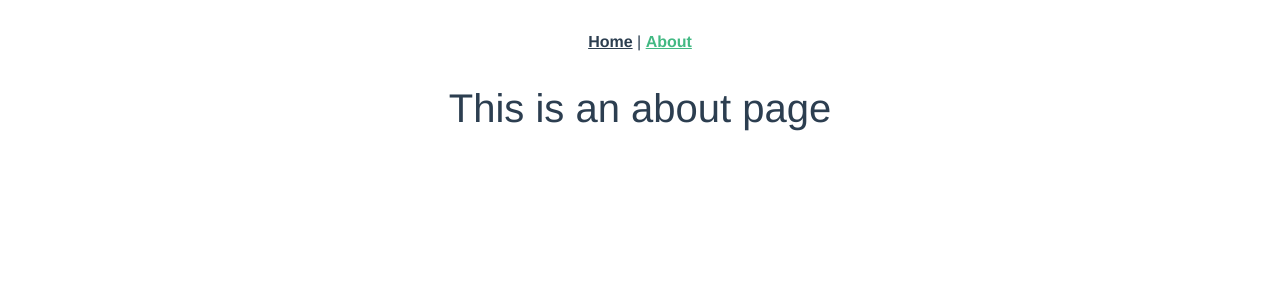
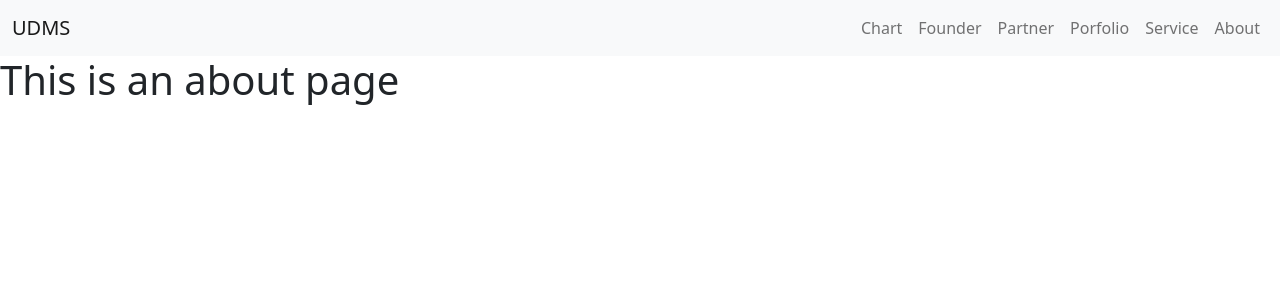
Before and after one commit to pebojote/udms, a Vue app: page /about in a window 1280 px wide. Shown: the top 300 px of the page. Built offline with nearby package versions, Linux system fonts and the light colour scheme.

Commit message:
Add Simple UI Navigation

```diff
--- a/src/App.vue
+++ b/src/App.vue
@@ -1,32 +1,117 @@
 <template>
   <div id="app">
-    <div id="nav">
-      <router-link to="/">Home</router-link> |
-      <router-link to="/about">About</router-link>
-    </div>
+    <nav class="navbar navbar-expand-lg navbar-light bg-light">
+      <div class="container-fluid">
+        <router-link to="/" class="navbar-brand">UDMS</router-link>
+        <span class="mobile__size">
+          <span class="d-flex flex-grow-1"></span>
+          <button class="btn btn-light" type="button" data-bs-toggle="offcanvas" data-bs-target="#offcanvasExample" aria-expanded="false" aria-controls="offcanvasExample">
+            More
+          </button>
+        </span>
+        <span class="desktop__size">
+          <span class="d-flex flex-grow-1"></span>
+          <ul class="navbar-nav">
+            <li class="nav-item">
+              <router-link to="/chart" class="nav-link">
+                Chart
+              </router-link>
+            </li>
+            <li class="nav-item">
+              <router-link to="/founder" class="nav-link">
+                Founder
+              </router-link>
+            </li>
+            <li class="nav-item">
+              <router-link to="/partner" class="nav-link">
+                Partner
+              </router-link>
+            </li>
+            <li class="nav-item">
+              <router-link to="/portfolio" class="nav-link">
+                Porfolio
+              </router-link>
+            </li>
+            <li class="nav-item">
+              <router-link to="/service" class="nav-link">
+                Service
+              </router-link>
+            </li>
+            <li class="nav-item">
+              <router-link to="/about" class="nav-link">
+                About
+              </router-link>
+            </li>
+          </ul>
+        </span>
+        <div class="offcanvas offcanvas-start" tabindex="-1" id="offcanvasExample" aria-labelledby="offcanvasExampleLabel">
+          <div class="offcanvas-header">
+            <h5 class="offcanvas-title" id="offcanvasExampleLabel">Offcanvas</h5>
+            <button type="button" class="btn-close text-reset" data-bs-dismiss="offcanvas" aria-label="Close"></button>
+          </div>
+          <div class="offcanvas-body">
+            <div>
+              <ul class="list-group list-group-flush">
+                <li class="list-group-item">
+                  <router-link to="/chart">
+                    Chart
+                  </router-link>
+                </li>
+                <li class="list-group-item">
+                  <router-link to="/founder">
+                    Founder
+                  </router-link>
+                </li>
+                <li class="list-group-item">
+                  <router-link to="/partner">
+                    Partner
+                  </router-link>
+                </li>
+                <li class="list-group-item">
+                  <router-link to="/portfolio">
+                    Porfolio
+                  </router-link>
+                </li>
+                <li class="list-group-item">
+                  <router-link to="/service">
+                    Service
+                  </router-link>
+                </li>
+                <li class="list-group-item">
+                  <router-link to="/about">
+                    About
+                  </router-link>
+                </li>
+              </ul>
+            </div>
+          </div>
+        </div>
+      </div>
+    </nav>
     <router-view/>
   </div>
 </template>
 
+
 <style lang="scss">
-#app {
-  font-family: Avenir, Helvetica, Arial, sans-serif;
-  -webkit-font-smoothing: antialiased;
-  -moz-osx-font-smoothing: grayscale;
-  text-align: center;
-  color: #2c3e50;
-}
 
-#nav {
-  padding: 30px;
+  .mobile__size {
+  display: none;
+  }
 
-  a {
-    font-weight: bold;
-    color: #2c3e50;
+  .desktop__size {
+  display: inline;
+  }
 
-    &.router-link-exact-active {
-      color: #42b983;
+  @media only screen and (max-width: 600px) {
+
+    .mobile__size {
+      display: inline;
     }
+
+    .desktop__size {
+      display: none;
+    }
+
   }
-}
 </style>
```
